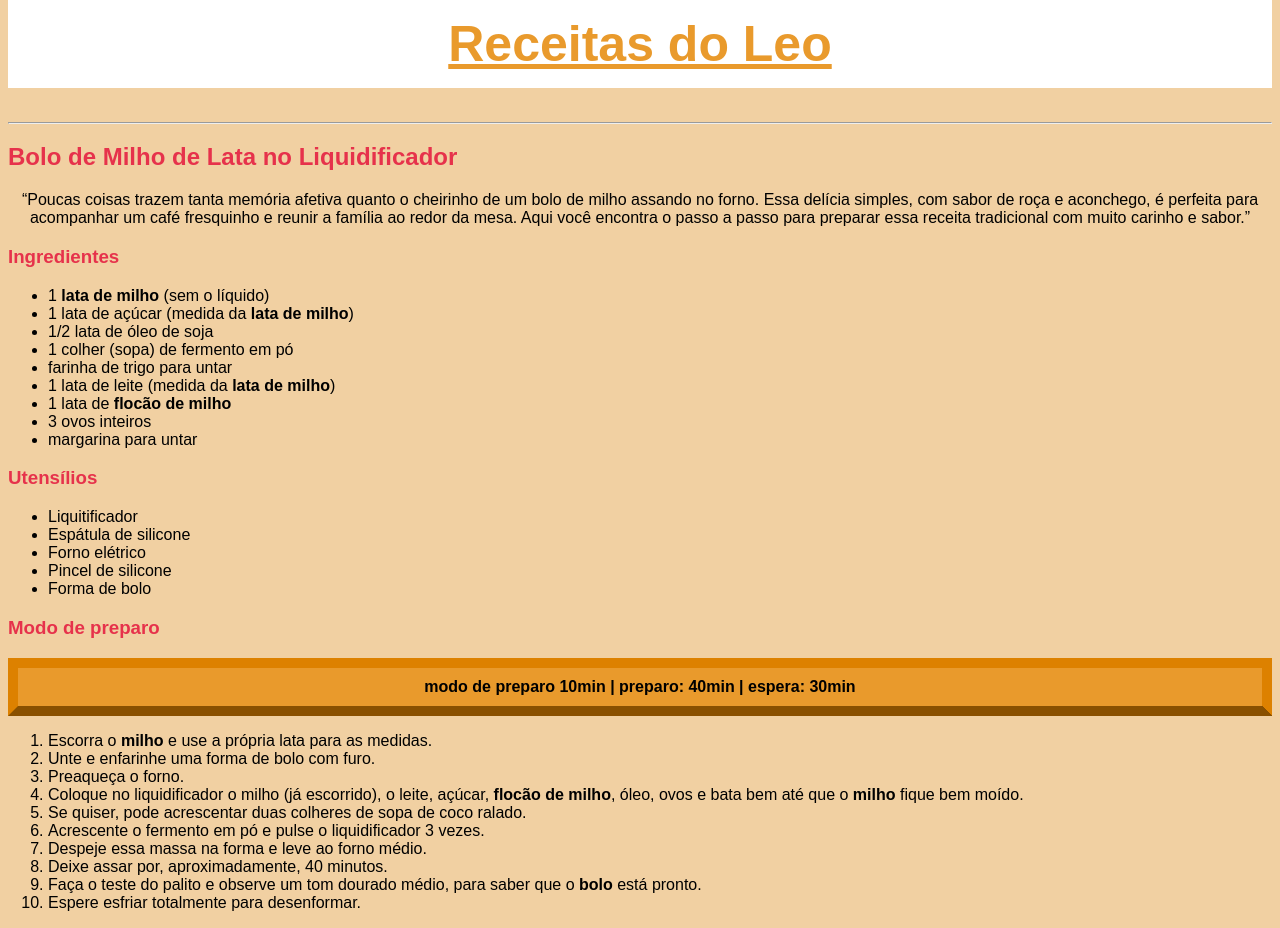
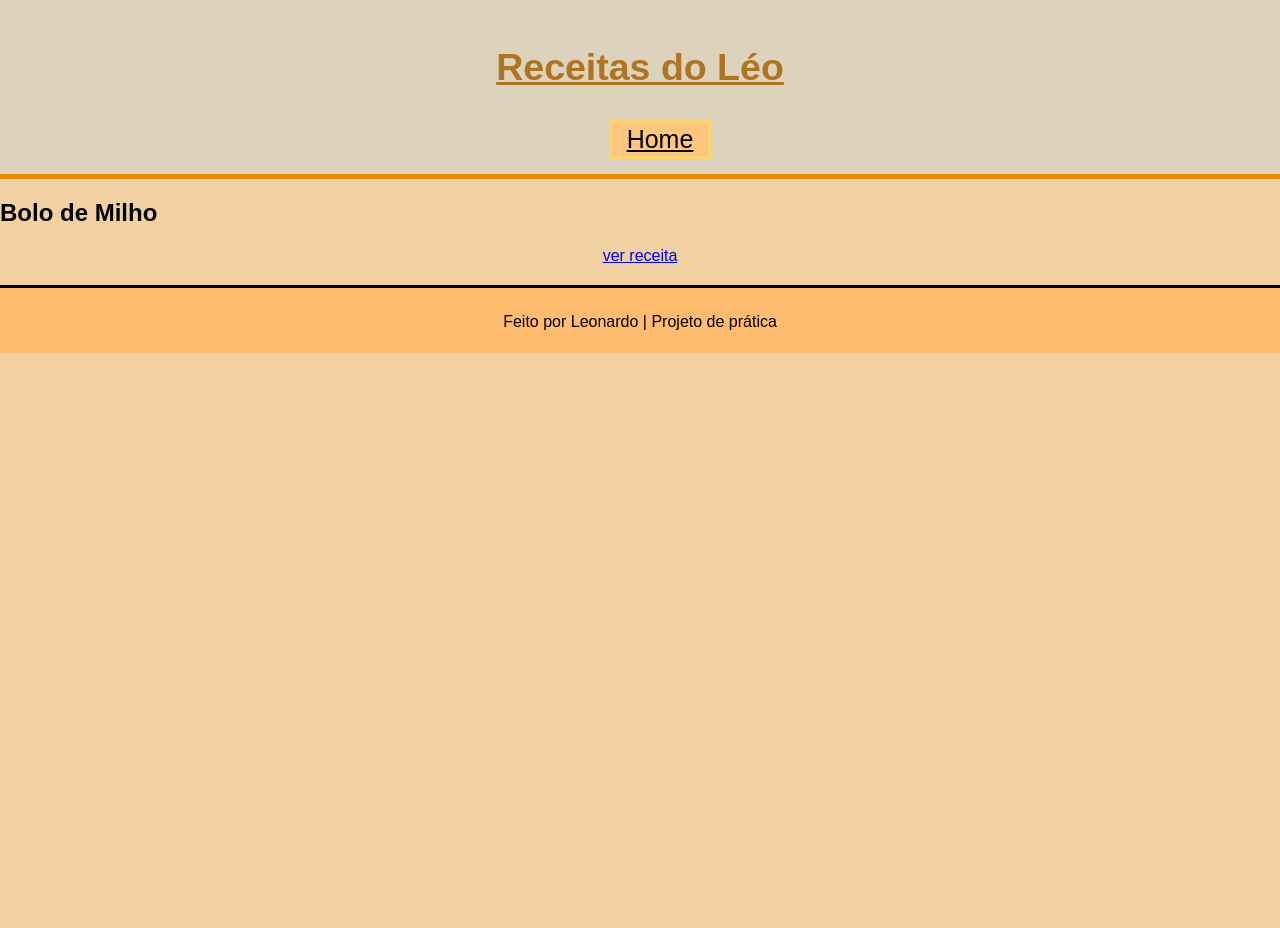
Before and after one commit to LeonardoRibSouza/receitas-do-leo, a plain HTML site: page index.html in a window 1280 px wide. After the commit the page ends 800 px from the top, so only its background shows below. Drawn offline with Linux system fonts and the light colour scheme.

Commit message:
nova pagina home

```diff
--- a/estilo.css
+++ b/estilo.css
@@ -1,25 +1,57 @@
 body{
     background-color: #f1d0a2;
     font-family: Arial, Helvetica, sans-serif;
-    margin-top: 0;
+    margin: 0;
+    padding: 0;
 }
-h1{
-    background-color: rgb(255, 255, 255);
-    font-size: 50px;
+nav{
+    background-color: #ddd3bc;
+    font-size: 25px;
     text-align: center;
     text-decoration: underline;
-    color: #e99a2c;
+    color: #af7422;
     padding: 15px;
     margin-top: 0;
+    border-bottom: 5px solid #eb8900;
+}
+
+nav ul{
+    display: inline-block;
+    text-align: center;
+}
+
+nav li{
+    background-color: aqua;
+    list-style: none;
+    display: inline-block;
+}
+
+nav li a{
+    background-color: rgb(255, 199, 125);
+    padding: 2px 15px;
+    display: inline-block;
+    color:#000000;
+    border: #ffd46f solid;
+
+}
+
+nav li a:hover{
+    border: rgb(255, 199, 125) solid;
+    background-color: #ffd46f
 }
 
 .subTitulos{
     color: #e6324b;
+    width: 50%;
+    margin: auto;
+    text-align: center;
+    margin: 10px auto ;
 }
 
 p{
     text-align: center;
     color: #000000;
+    margin: 0 20%;
 }
 
 .modoDePreparo{
@@ -27,8 +59,24 @@ p{
     text-align: center;
     padding: 10px;
     margin: 0;
-    border: 10px outset #dd8100;
-    border-right: 10px solid #dd8100;
-
+    border: 5px solid #e09121;
 
 }
+
+ol{
+    width: 50%;
+    margin: auto;
+    margin-top: 5px;
+}
+
+ul{
+    width: 30%;
+    margin: auto;
+}
+footer p{
+    background-color: #ffbc6e;
+    padding-top: 25px;
+    margin: 20px 0 0;
+    height: 40px;
+    border-top: #000000 solid;
+}
--- a/index.html
+++ b/index.html
@@ -2,57 +2,28 @@
 <html>
     <head>
         <meta charset="UTF-8">
-        <title>Receitas do Leo</title>
+        <title>Receitas do Léo</title>
         <meta name="author" content="Leonardo">
         <meta name="description" content="site cheio de receitas deliciosas">
         <meta name="keywords" content="Receitas,bolo,comida">
         <meta name="viewport" content="width=device-width, initial-scale=1.0">
-        <link rel="stylesheet" href="estilo.css">
+        <link rel="stylesheet" href="/estilo.css">
     </head>
 
     <body>
-        <h1>Receitas do Leo</h1>
-        <hr>
+        <nav>
+            <h1>Receitas do Léo</h1>
+            <ul>
+                <li><a href="/index.html">Home</a></li>
+            </ul>
+        </nav>
 
-        <h2 class="subTitulos"><strong>Bolo de Milho de Lata no Liquidificador</strong></h2>
+        <h2>Bolo de Milho</h2>
+        <p><a href="/receitas/bolo de milho.html">ver receita</a></p>
 
-        <p>“Poucas coisas trazem tanta memória afetiva quanto o cheirinho de um bolo de milho assando no forno. Essa delícia simples, com sabor de roça e aconchego, é perfeita para acompanhar um café fresquinho e reunir a família ao redor da mesa. Aqui você encontra o passo a passo para preparar essa receita tradicional com muito carinho e sabor.”</p>
+        <footer>
+            <p>Feito por Leonardo | Projeto de prática</p>
+        </footer>
 
-        <h3 class="subTitulos">Ingredientes</h3>
-        <ul>
-            <li>1 <strong>lata de milho</strong> (sem o líquido)</li>
-            <li>1 lata de açúcar (medida da <strong>lata de milho</strong>)</li>
-            <li>1/2 lata de óleo de soja</li>
-            <li>1 colher (sopa) de fermento em pó</li>
-            <li>farinha de trigo para untar</li>
-            <li>1 lata de leite (medida da <strong>lata de milho</strong>)</li>
-            <li>1 lata de <strong>flocão de milho</strong></li>
-            <li>3 ovos inteiros</li>
-            <li>margarina para untar</li>
-        </ul>
-
-        <h3 class="subTitulos">Utensílios</h3>
-        <ul>
-            <li>Liquitificador</li>
-            <li>Espátula de silicone</li>
-            <li>Forno elétrico</li>
-            <li>Pincel de silicone</li>
-            <li>Forma de bolo</li>
-        </ul>
-
-        <h3 class="subTitulos">Modo de preparo</h3>
-        <p class="modoDePreparo"><b>modo de preparo 10min  |  preparo: 40min  |  espera: 30min</b></p>
-        <ol>
-            <li>Escorra o <strong>milho</strong> e use a própria lata para as medidas.</li>
-            <li>Unte e enfarinhe uma forma de bolo com furo.</li>
-            <li>Preaqueça o forno.</li>
-            <li>Coloque no liquidificador o milho (já escorrido), o leite, açúcar, <strong>flocão de milho</strong>, óleo, ovos e bata bem até que o <strong>milho</strong> fique bem moído.</li>
-            <li>Se quiser, pode acrescentar duas colheres de sopa de coco ralado.</li>
-            <li>Acrescente o fermento em pó e pulse o liquidificador 3 vezes.</li>
-            <li>Despeje essa massa na forma e leve ao forno médio.</li>
-            <li>Deixe assar por, aproximadamente, 40 minutos.</li>
-            <li>Faça o teste do palito e observe um tom dourado médio, para saber que o <strong>bolo</strong> está pronto.</li>
-            <li>Espere esfriar totalmente para desenformar.</li>
-        </ol>
     </body>
 </html>
```
Also changed, not shown: marge.html (added, +20 -0 lines), receitas/bolo de milho.html (added, +66 -0 lines).
